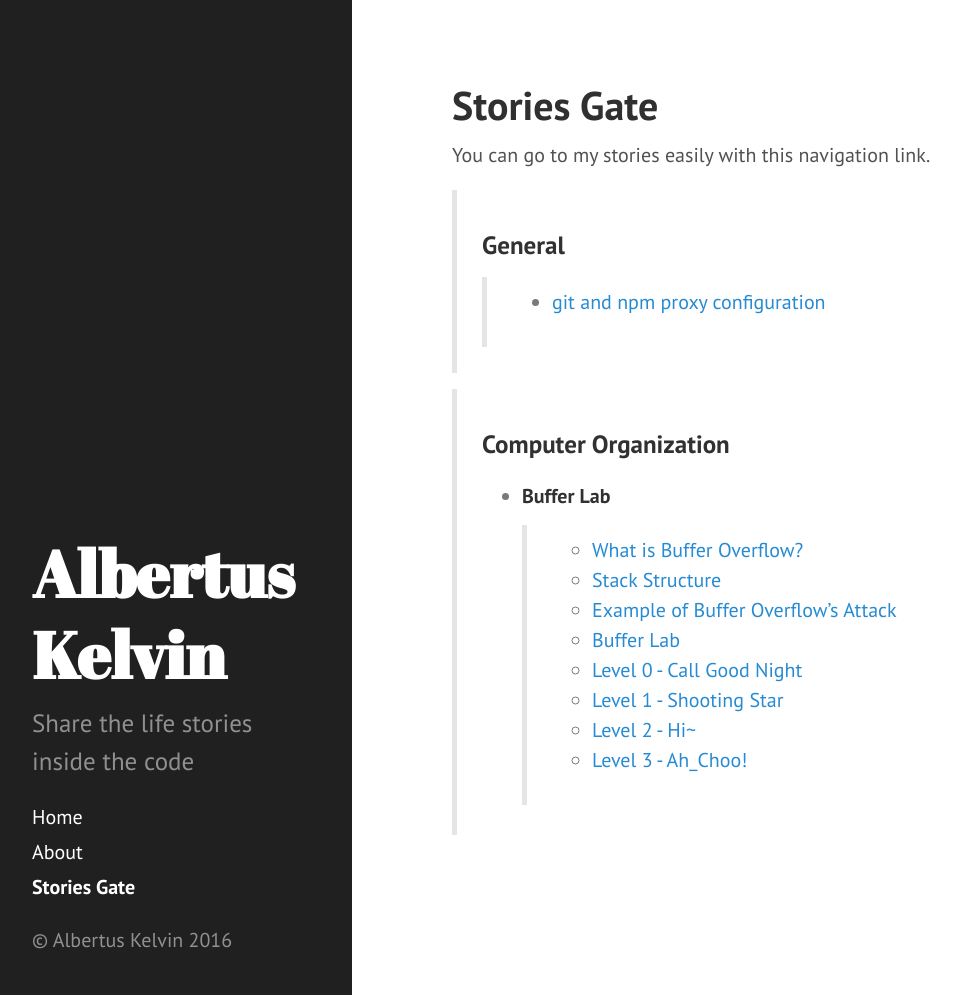
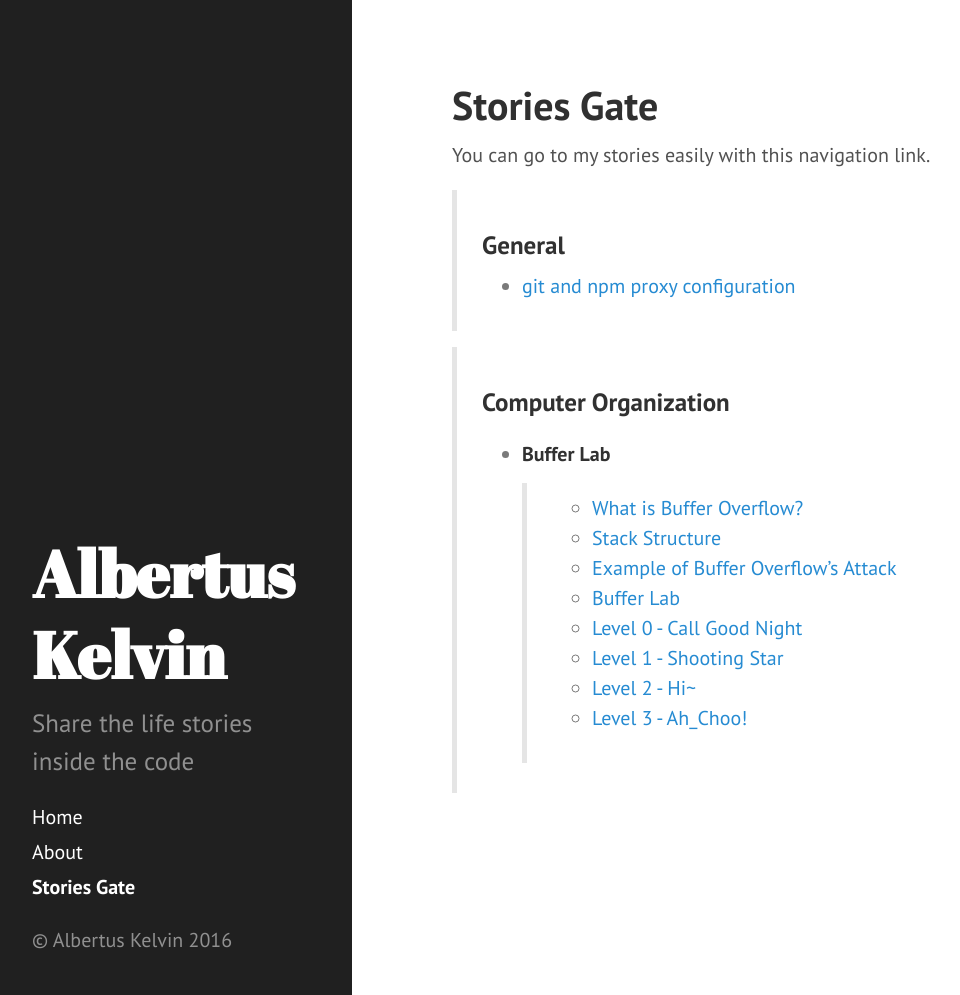
Before and after one commit to albertusk95/albertusk95.github.io, a Jekyll site: the page built from gate.md, in a window 1280 px wide and 995 px high. Shown: the whole window, without its empty margins (8-968 px from the left). Built offline with Jekyll 4.4.1, drawn with Linux system fonts in a browser that asks for light colours.

Commit message:
new nav link

```diff
--- a/gate.md
+++ b/gate.md
@@ -6,7 +6,7 @@
 You can go to my stories easily with this navigation link.
 
 > ### General
->> * [git and npm proxy configuration](https://albertusk95.github.io/2016/09/02/git-npm-config)
+> * [git and npm proxy configuration](https://albertusk95.github.io/2016/09/02/git-npm-config)
 
 > ### Computer Organization
 > * #### Buffer Lab
```
